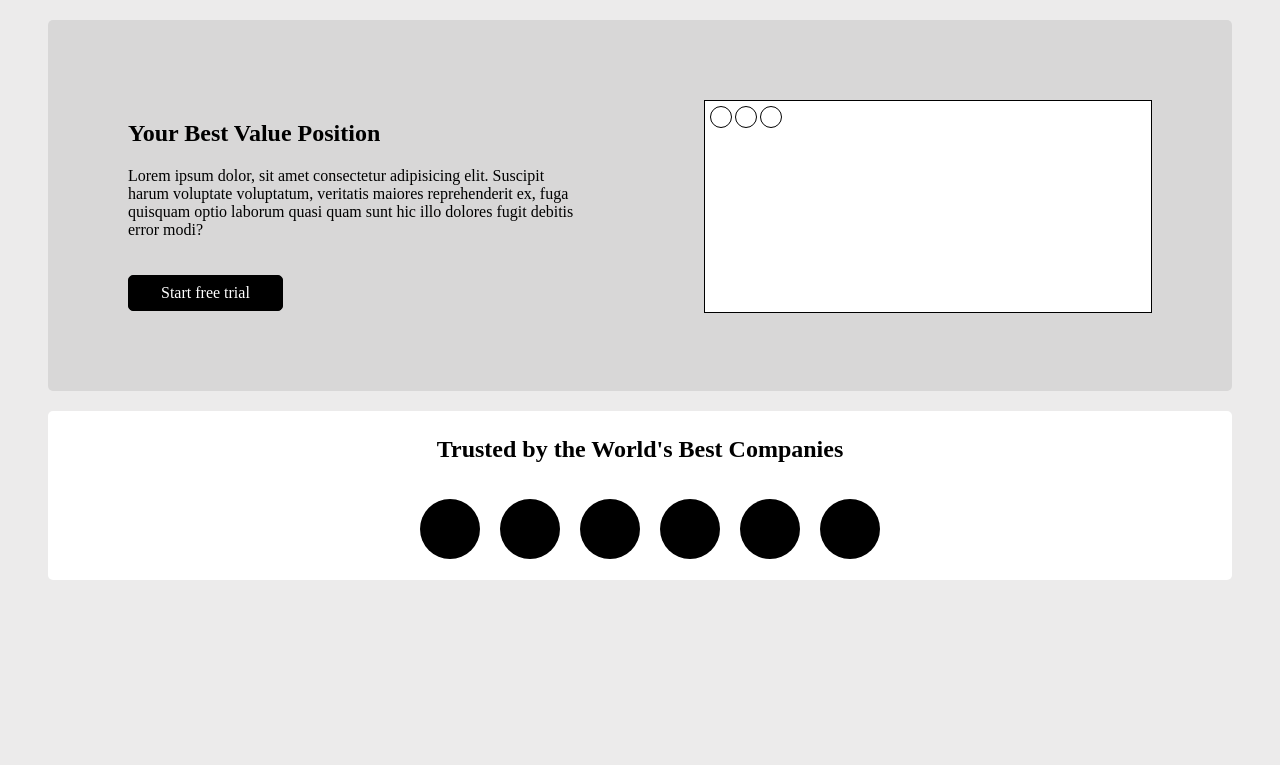
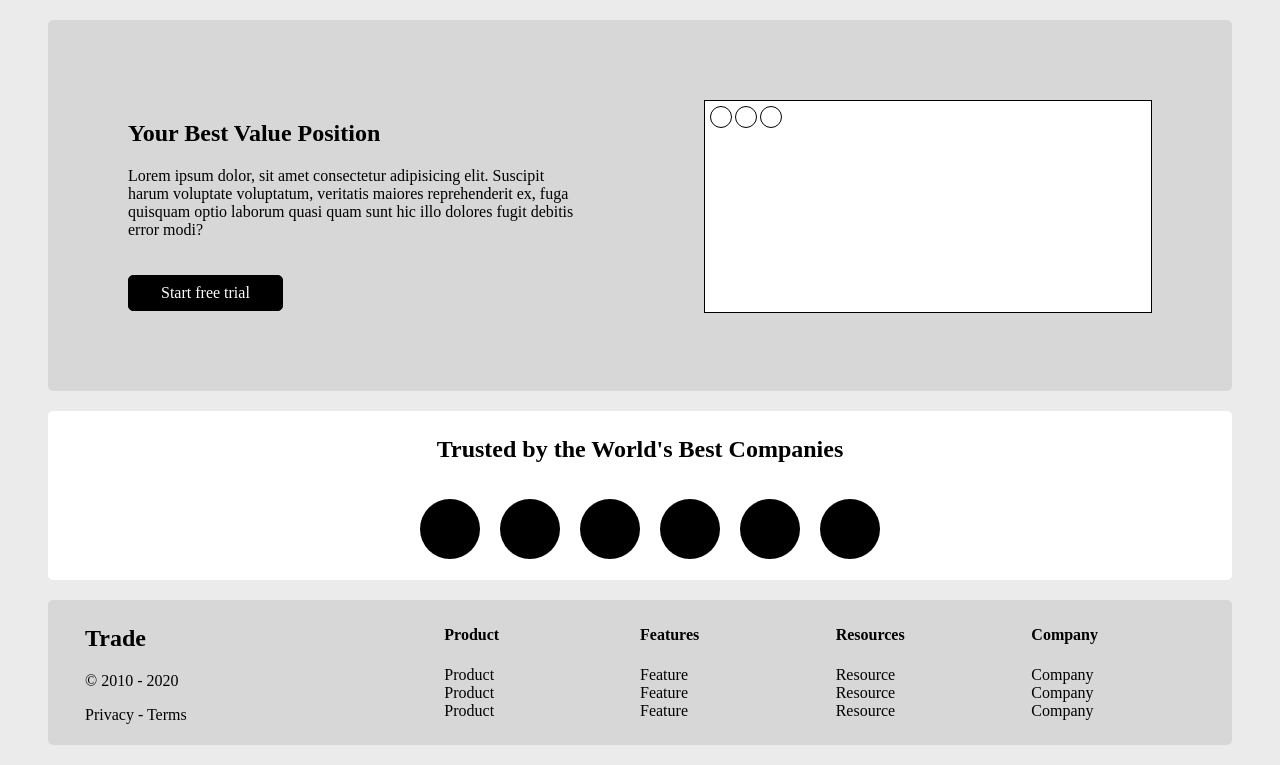
Before and after one commit to johncs85/grid-lab, a plain HTML site: page index.html in a window 1280 px wide. Shown: the part 89-854 px from the top of the page. Before the commit the page ends 800 px from the top, so only its background shows below. Drawn offline with Linux system fonts and the light colour scheme.

Commit message:
Add footer grid styling

```diff
--- a/css/style.css
+++ b/css/style.css
@@ -15,6 +15,7 @@ a {
 
 ul {
     list-style: none;
+
 }
 
 .btn {
@@ -68,14 +69,15 @@ ul {
     gap: 8rem;
     padding: 5rem;
 }
-.left-hero>div>.btn{
+
+.left-hero>div>.btn {
     display: inline-block;
     margin-top: 20px;
     background-color: #000;
     color: #fff;
 }
 
-.hero>.right-hero{
+.hero>.right-hero {
     border: 1px solid black;
     background-color: #fff;
     height: 100%;
@@ -113,10 +115,46 @@ ul {
     grid-area: ul;
 }
 
-.social-proof>ul>li{
+.social-proof>ul>li {
     width: 60px;
     height: 60px;
     border-radius: 100%;
     margin-right: 20px;
     background-color: #000;
 }
+
+
+/* Footer section  */
+footer {
+    background-color: rgb(216, 215, 215);
+    display: grid;
+    grid-template-columns: repeat(6, 1fr);
+    grid-template-areas:
+        "copyright copyright products features resources company";
+}
+
+footer ul {
+    margin: 0;
+    padding: 0;
+}
+
+footer>.copyright {
+    grid-area: copyright;
+    margin-left: 2rem;
+}
+
+footer>.products {
+    grid-area: products;
+}
+
+footer>.features {
+    grid-area: features;
+}
+
+footer>.resources {
+    grid-area: resources;
+}
+
+footer>.company {
+    grid-area: company;
+}
--- a/index.html
+++ b/index.html
@@ -55,6 +55,47 @@
             <li></li>
         </ul>
      </section>
+
+     <!-- Footer section  -->
+      <footer class="container">
+        <div class="copyright">
+            <h2>Trade</h4>
+            <p>&copy; 2010 - 2020</p>
+            <p>Privacy - Terms</p>
+        </div>
+        <div class="products">
+            <h4>Product</h4>
+            <ul>
+                <li>Product</li>
+                <li>Product</li>
+                <li>Product</li>
+            </ul>
+        </div>
+        <div class="features">
+            <h4>Features</h4>
+            <ul>
+                <li>Feature</li>
+                <li>Feature</li>
+                <li>Feature</li>
+            </ul>
+        </div>
+        <div class="resources">
+            <h4>Resources</h4>
+            <ul>
+                <li>Resource</li>
+                <li>Resource</li>
+                <li>Resource</li>
+            </ul>
+        </div>
+        <div class="company">
+            <h4>Company</h4>
+            <ul>
+                <li>Company</li>
+                <li>Company</li>
+                <li>Company</li>
+            </ul>
+        </div>
+      </footer>
 </body>
 
 </html>
```
